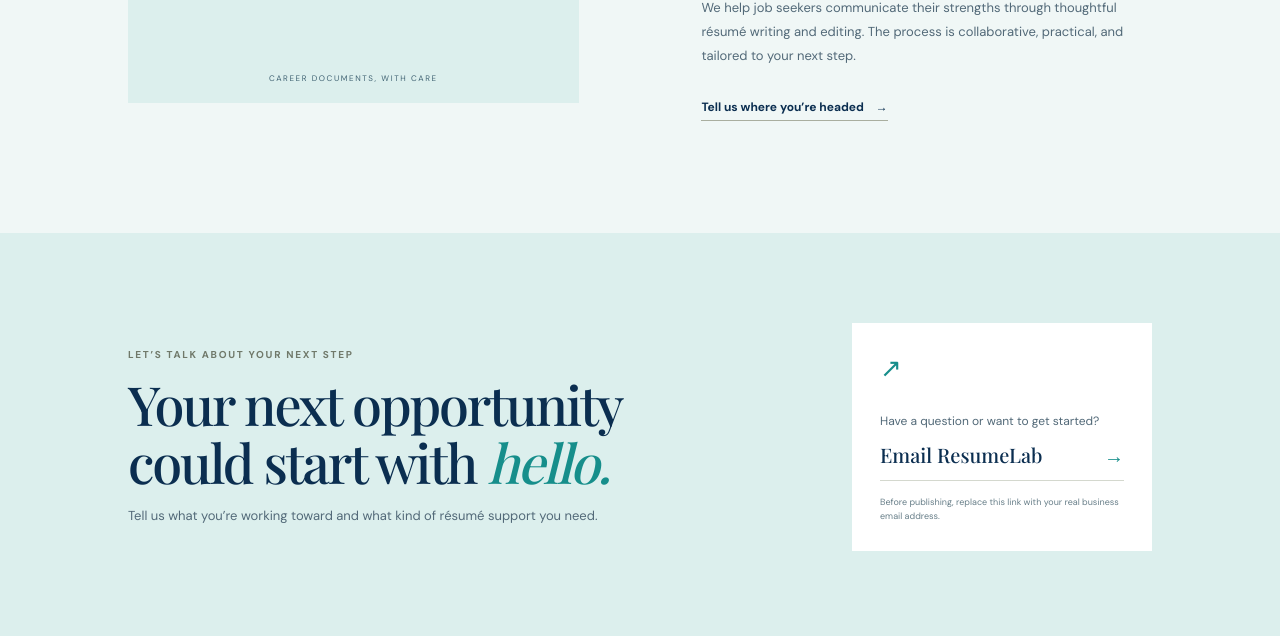
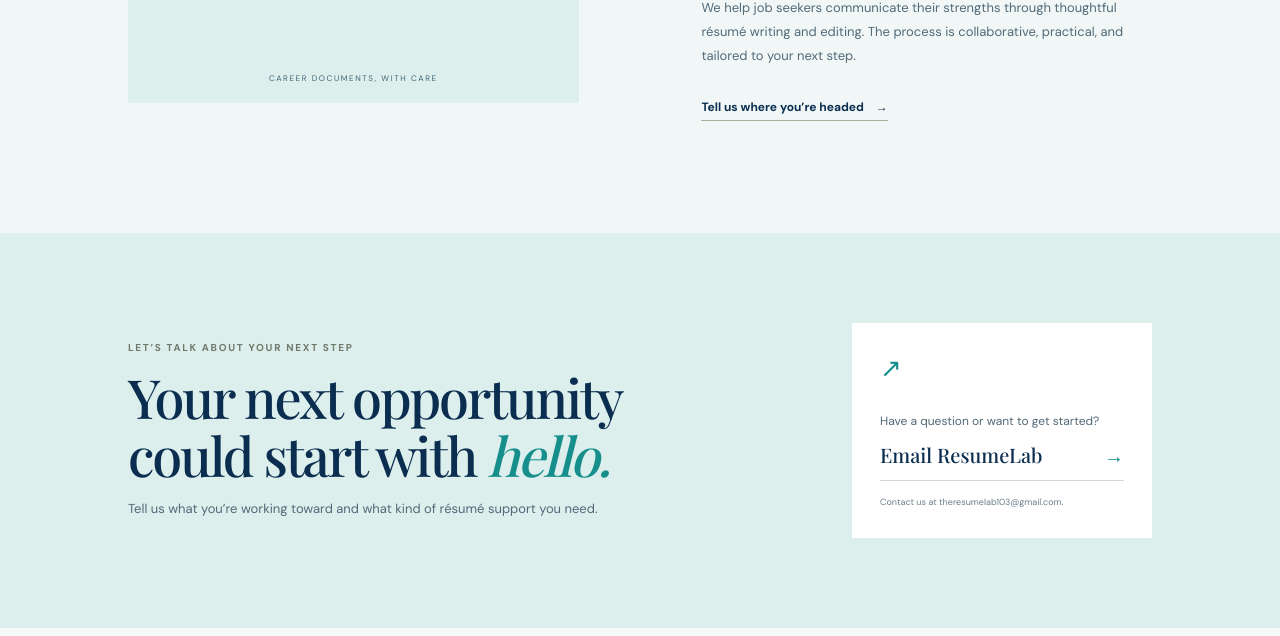
Before and after one commit to adarshpk993-dotcom/theresumelab-site, a plain HTML site: page index.html in a window 1280 px wide. Shown: the part 2535-3171 px from the top of the page. Drawn offline with nearby package versions, Linux system fonts and the light colour scheme; a web font is replaced by a local one.

Commit message:
Update ResumeLab contact email

```diff
--- a/index.html
+++ b/index.html
@@ -40,7 +40,7 @@
     </section>
     <section class="process" id="process"><div class="process-intro"><p class="eyebrow">A SIMPLE PROCESS</p><h2>From “what now?”<br>to <em>“let’s go.”</em></h2><p>Career changes can feel like a lot. We keep the résumé process clear, collaborative, and centered on you.</p><a class="button button-light" href="#contact">Start a conversation <span>→</span></a></div><div class="steps"><article><span>01</span><div><h3>Tell us your story</h3><p>Share your goals, background, and the roles you’re aiming for.</p></div></article><article><span>02</span><div><h3>We shape the details</h3><p>We organize your experience into a clear, tailored career document.</p></div></article><article><span>03</span><div><h3>Review and refine</h3><p>You review the draft and share feedback so the final version feels like you.</p></div></article></div></section>
     <section class="about section" id="about"><div class="about-visual"><div class="about-quote">“A good résumé<br>makes your value<br><em>easy to see.</em>”<span>✳</span></div><div class="about-caption">CAREER DOCUMENTS, WITH CARE</div></div><div class="about-copy"><p class="eyebrow">A LITTLE ABOUT RESUMELAB</p><h2>People first.<br><em>Words that work.</em></h2><p>ResumeLab is an independent career-document service built around a simple idea: your experience deserves to be presented clearly and with care.</p><p>We help job seekers communicate their strengths through thoughtful résumé writing and editing. The process is collaborative, practical, and tailored to your next step.</p><a class="text-link" href="#contact">Tell us where you’re headed <span>→</span></a></div></section>
-    <section class="contact" id="contact"><div><p class="eyebrow">LET’S TALK ABOUT YOUR NEXT STEP</p><h2>Your next opportunity<br>could start with <em>hello.</em></h2><p>Tell us what you’re working toward and what kind of résumé support you need.</p></div><div class="contact-card"><span class="contact-symbol">↗</span><p>Have a question or want to get started?</p><a href="mailto:REPLACE-WITH-YOUR-EMAIL">Email ResumeLab <span>→</span></a><small>Before publishing, replace this link with your real business email address.</small></div></section>
+    <section class="contact" id="contact"><div><p class="eyebrow">LET’S TALK ABOUT YOUR NEXT STEP</p><h2>Your next opportunity<br>could start with <em>hello.</em></h2><p>Tell us what you’re working toward and what kind of résumé support you need.</p></div><div class="contact-card"><span class="contact-symbol">↗</span><p>Have a question or want to get started?</p><a href="mailto:theresumelab103@gmail.com">Email ResumeLab <span>→</span></a><small>Contact us at theresumelab103@gmail.com.</small></div></section>
   </main>
   <footer class="site-footer"><a class="brand" href="#home"><img class="brand-logo" src="logo.png" alt=""><span>The resume lab</span></a><p>Independent résumé and career document support.</p><div class="footer-links"><a href="privacy.html">Privacy</a><a href="#contact">Contact</a></div><small>© <span id="year">2026</span> ResumeLab. All rights reserved.</small></footer>
 </body>
```
